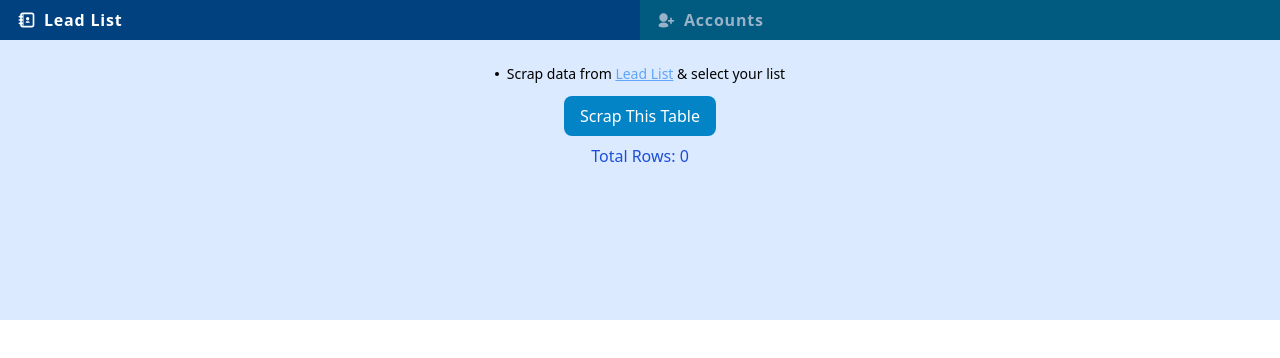
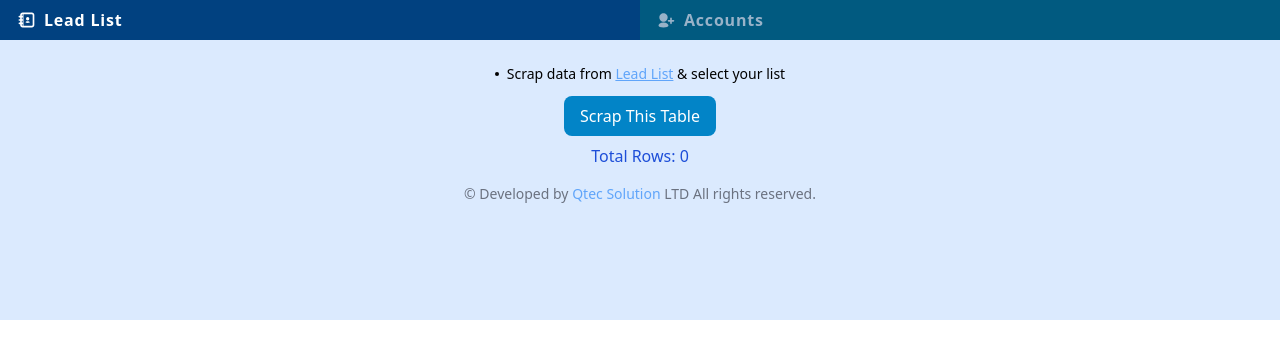
Before and after one commit to ninjaskull/Linkedin-Sales-Navigator-Scraper, a React (Vite) app: page / in a window 1280 px wide. Shown: the top 358 px of the page. Built offline with nearby package versions, Linux system fonts and the light colour scheme.

Commit message:
copyright added and readme file update

```diff
--- a/src/App.jsx
+++ b/src/App.jsx
@@ -42,6 +42,15 @@ function App() {
           ""
         )}
       </section>
+
+      <footer>
+        <a
+          href="https://qtecsolution.com/"
+          className="w-full block text-center text-sm text-gray-500 px-1 pb-2"
+        >
+          © Developed by <span className="text-blue-400 font-medium">Qtec Solution</span> LTD All rights reserved.
+        </a>
+      </footer>
     </div>
   );
 }
```
Also changed, not shown: public/images/linkedin_scrapper_tutorial.jpg (added), 11 other files (tests, documents, lock files or other folders).
